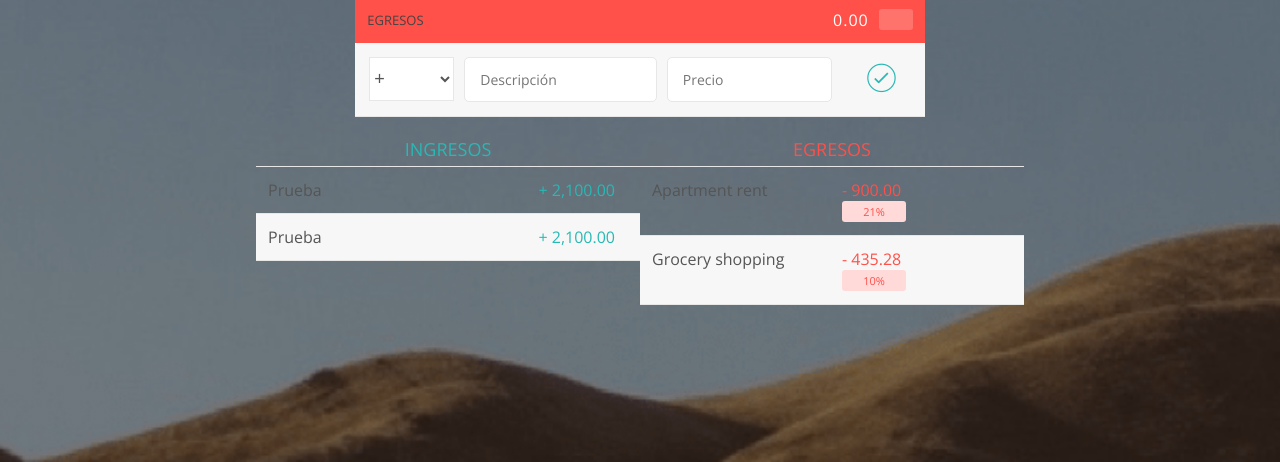
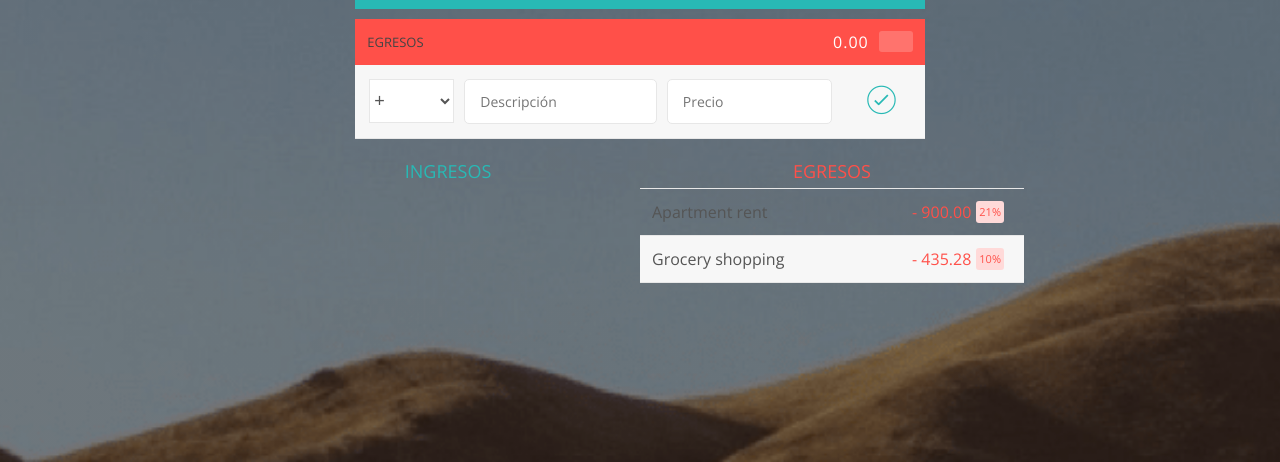
Before and after one commit to GaerDG/Budgetify, a website: page index.html in a window 1280 px wide. Shown: the part 338-800 px from the top of the page. Drawn offline with nearby package versions, Linux system fonts and the light colour scheme.

Commit message:
Minor update

```diff
--- a/index.html
+++ b/index.html
@@ -58,10 +58,11 @@
                   <div class="income__list">
 
                     <div class="items_container">
+                      <!-- It would be nice to add a (...) if the description exceeds n characters -->
 
-                      <div class="item clearfix" id="income-0">
+                      <!-- <div class="item" id="income-0">
                           <div class="item__description">Prueba</div>
-                          <div class="item__right">
+                          <div class="item__left">
                               <div class="item__value">+ 2,100.00</div>
                               <div class="item__delete">
                                   <button class="item__delete--btn"><i class="ion-ios-close-outline"></i></button>
@@ -69,9 +70,9 @@
                           </div>
                       </div>
 
-                    <div class="item clearfix" id="income-1">
+                    <div class="item" id="income-1">
                         <div class="item__description">Prueba</div>
-                        <div class="item__right">
+                        <div class="item__left">
                             <div class="item__value">+ 2,100.00</div>
                             <div class="item__delete">
                                 <button class="item__delete--btn"><i class="ion-ios-close-outline"></i></button>
@@ -79,7 +80,7 @@
                         </div>
                     </div>
 
-                    <!--<div class="item clearfix" id="income-1">
+                    <div class="item clearfix" id="income-1">
                         <div class="item__description">Sold car</div>
                         <div class="right clearfix">
                             <div class="item__value">+ 1,500.00</div>
@@ -87,8 +88,8 @@
                                 <button class="item__delete--btn"><i class="ion-ios-close-outline"></i></button>
                             </div>
                         </div>
-                    </div> -->
-
+                    </div>
+                    -->
                 </div>
               </div>
             </div>
@@ -100,9 +101,11 @@
 
                   <div class="expenses__list">
 
-                    <div class="item clearfix" id="expense-0">
+                    <div class="items_container">
+
+                    <div class="item" id="expense-0">
                         <div class="item__description">Apartment rent</div>
-                        <div class="right clearfix">
+                        <div class="item__right">
                             <div class="item__value">- 900.00</div>
                             <div class="item__percentage">21%</div>
                             <div class="item__delete">
@@ -111,9 +114,9 @@
                         </div>
                     </div>
 
-                    <div class="item clearfix" id="expense-1">
+                    <div class="item" id="expense-1">
                         <div class="item__description">Grocery shopping</div>
-                        <div class="right clearfix">
+                        <div class="item__right">
                             <div class="item__value">- 435.28</div>
                             <div class="item__percentage">10%</div>
                             <div class="item__delete">
@@ -122,7 +125,7 @@
                         </div>
                     </div>
 
-
+                  </div>
                 </div>
             </div>
 
```
